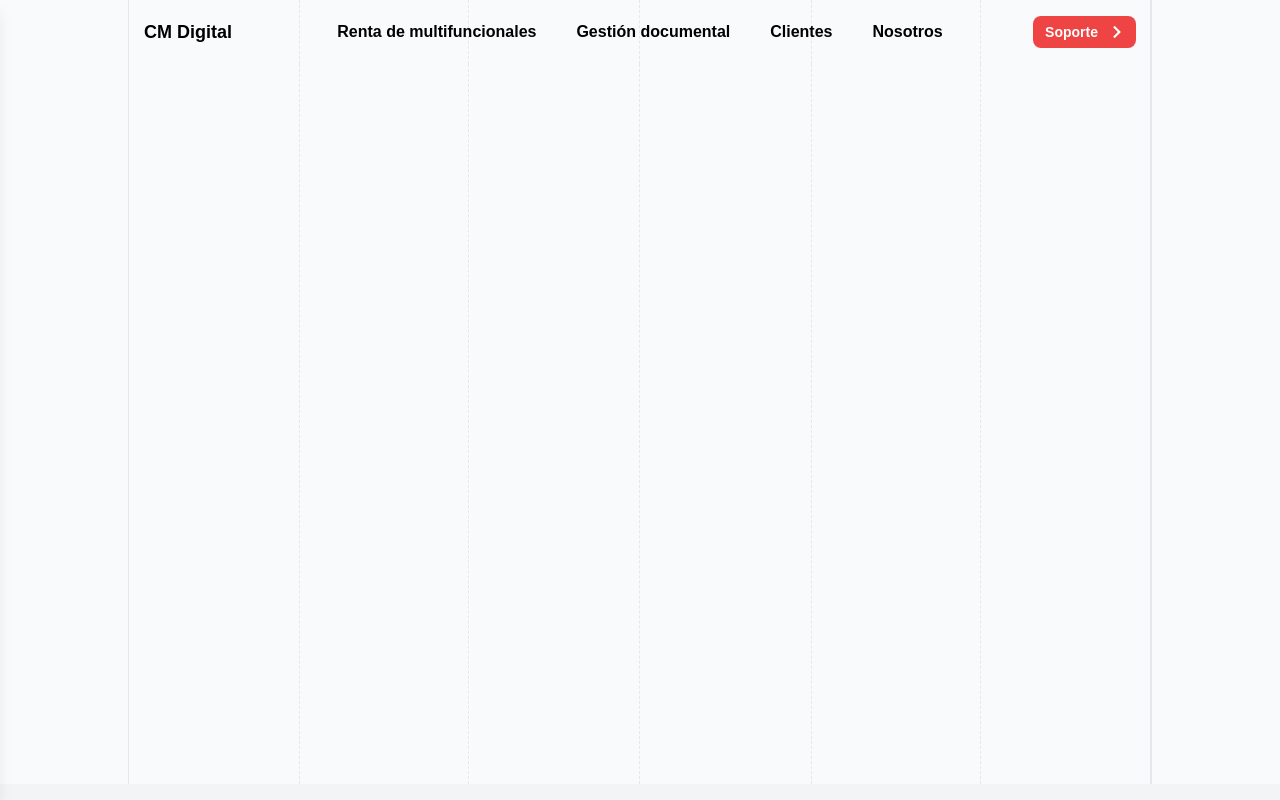
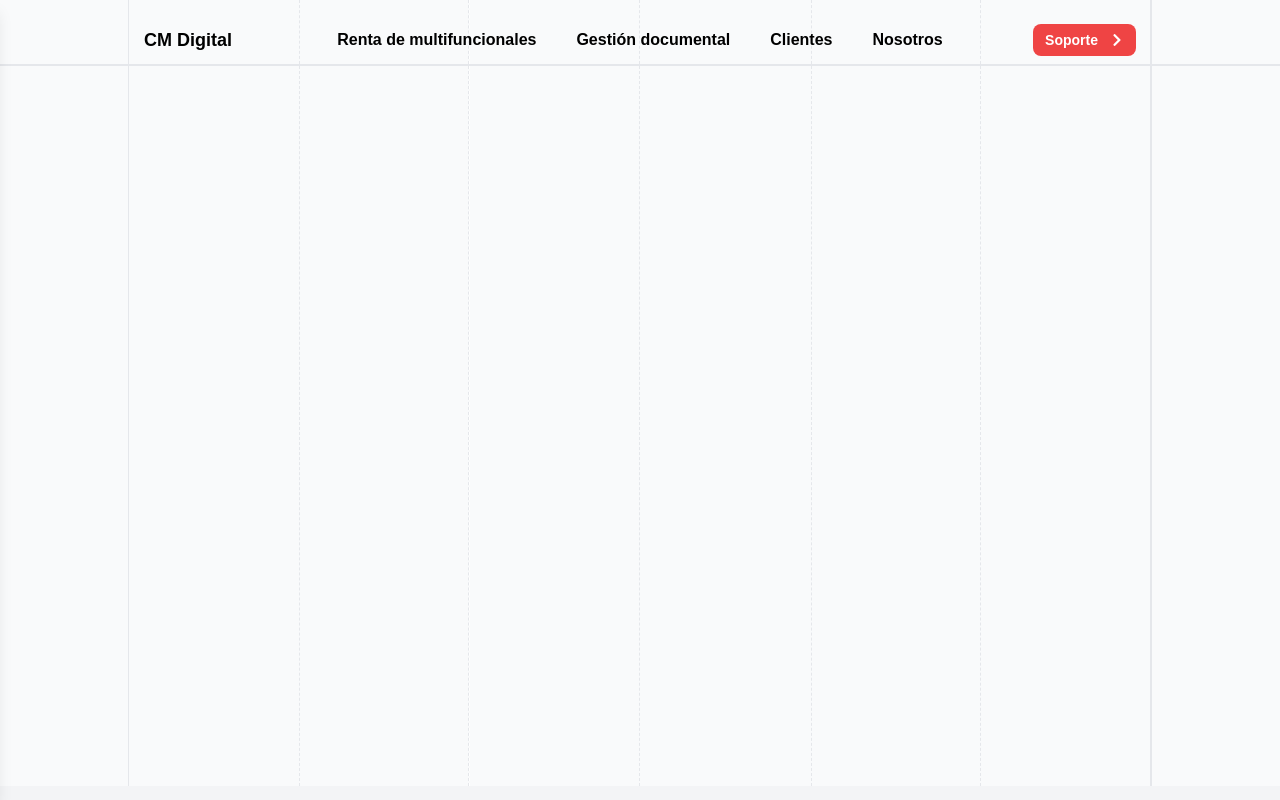
Before and after one commit to jpablocruz/cmdigital, a React (Create React App) app: page / in a window 1280 px wide. Shown: the top 800 px of the page. Built offline with nearby package versions, Linux system fonts and the light colour scheme.

Commit message:
finishde navbar

```diff
--- a/src/components/Home.tsx
+++ b/src/components/Home.tsx
@@ -6,7 +6,7 @@ import SectionGuidelines from "./SectionGuidelines";
 
 const Home = () => {
  return (
-  <div className="flex relative h-[90vh] z-10 text-black justify-center">
+  <div className="flex relative h-[90vh] z-10 text-black justify-center border-t-gray-200 border-t-2">
    <SectionGuidelines />
    <div className="relative h-40 p-24"></div>
   </div>
--- a/src/components/Navbar.tsx
+++ b/src/components/Navbar.tsx
@@ -16,7 +16,7 @@ const Navbar = () => {
    <div className="drawer relative h-16 box-border inset-0 mx-4 lg:mx-32 bg-transparent z-30">
     <input id="my-drawer-3" type="checkbox" className="drawer-toggle" />
     <div className="drawer-content px-4">
-     <div className="navbar bg-transparent pt-2">
+     <div className="navbar bg-transparent pt-4">
       <div className="navbar-start md:hidden text-black">
        <label
         htmlFor="my-drawer-3"
```
